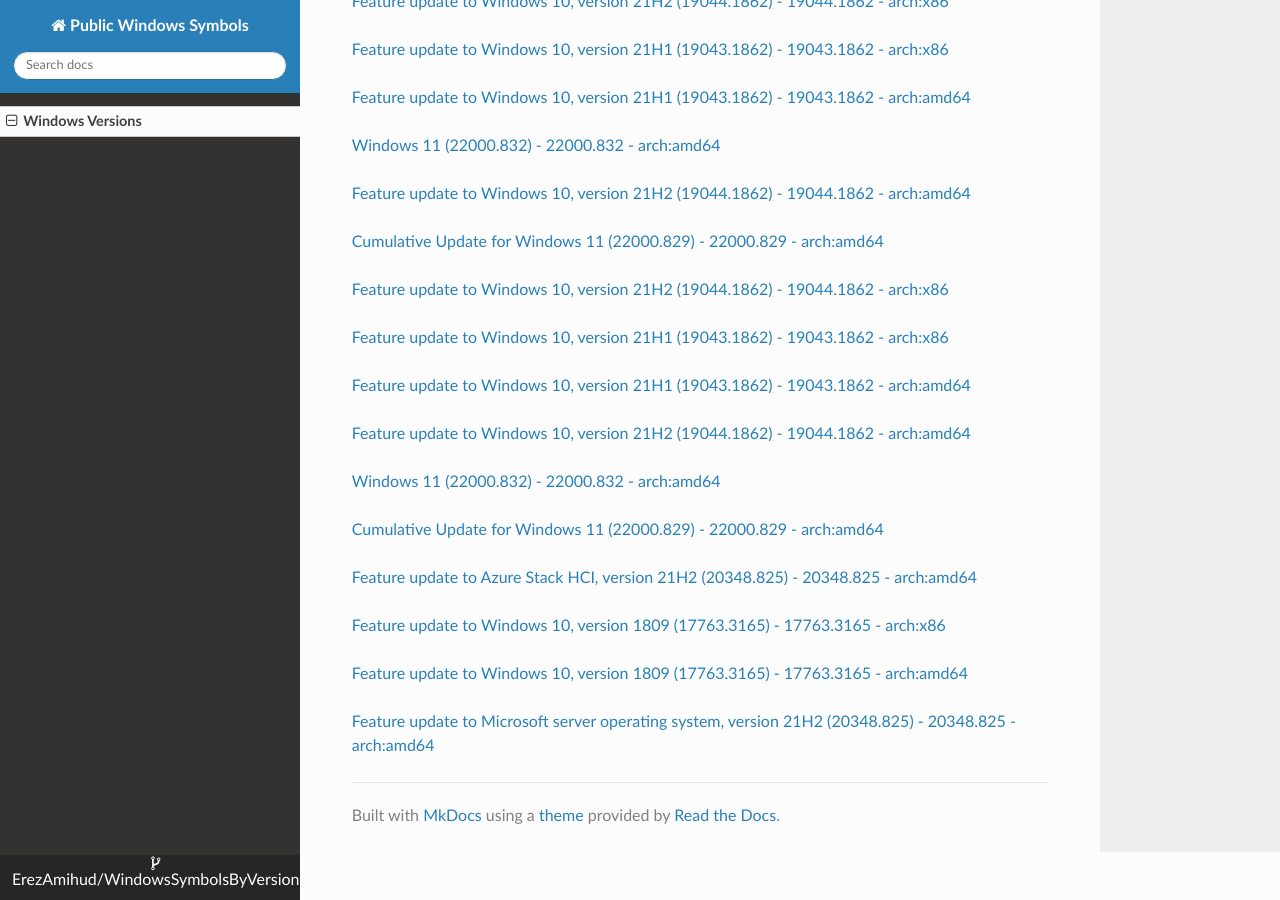
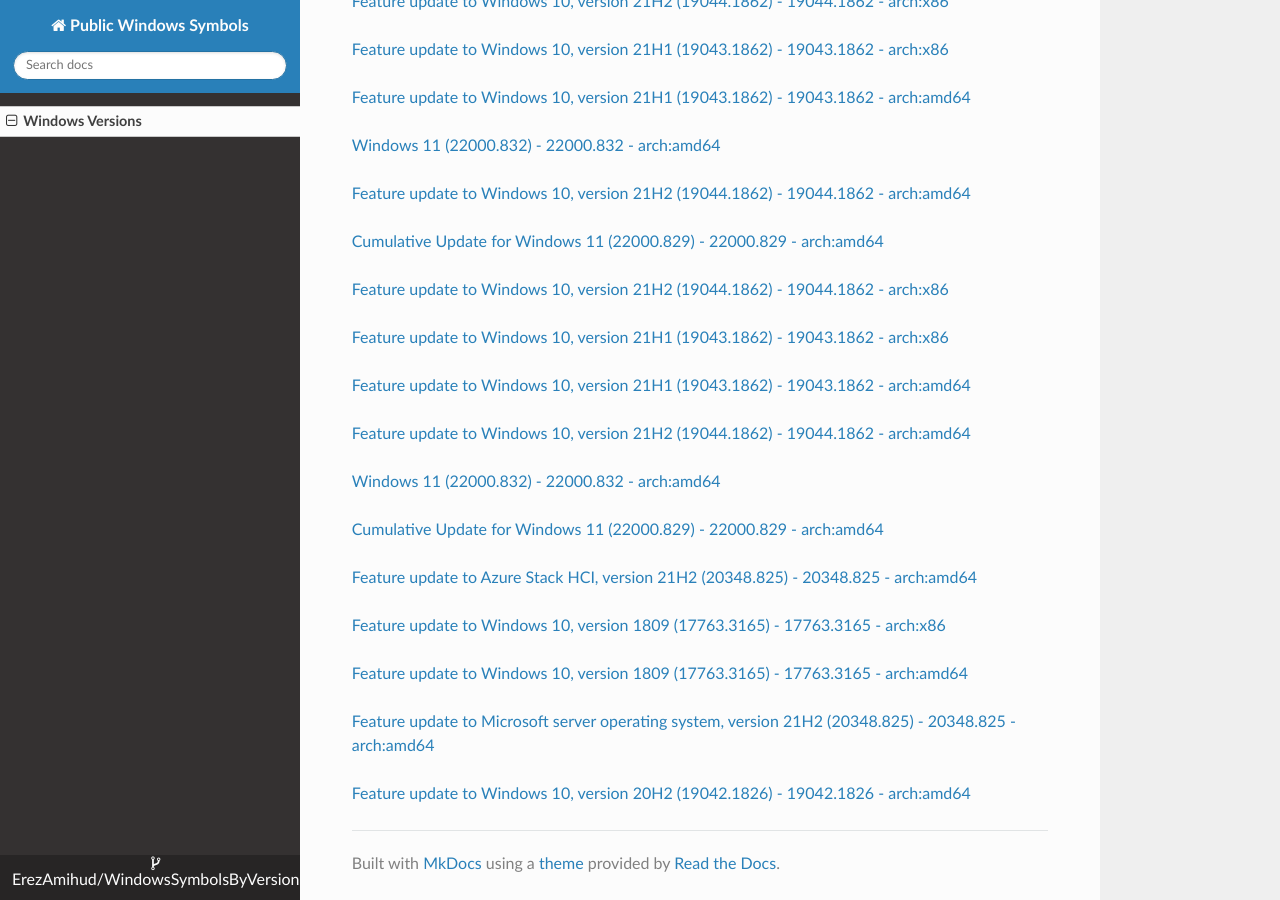
Before and after one commit to ErezAmihud/WindowsSymbolsByVersion, an MkDocs documentation site: the page built from docs/index.md, in a window 1280 px wide and 900 px high, scrolled down 58205 px. Built offline with MkDocs 1.6.1, drawn with Linux system fonts in a browser that asks for light colours; nearby versions of some CDN libraries.

Commit message:
Automated commit, add manifest for 8f04245b-6d08-476c-9d05-0a446959b8b4

```diff
--- a/docs/index.md
+++ b/docs/index.md
@@ -3454,3 +3454,6 @@
 
 
 [Feature update to Microsoft server operating system, version 21H2 (20348.825) - 20348.825 - arch:amd64](https://github.com/ErezAmihud/WindowsSymbolsByVersion/blob/main/manifests/3330a78d-935c-4db6-b3c3-00de9d15c925.manifest)
+
+
+[Feature update to Windows 10, version 20H2 (19042.1826) - 19042.1826 - arch:amd64](https://github.com/ErezAmihud/WindowsSymbolsByVersion/blob/main/manifests/8f04245b-6d08-476c-9d05-0a446959b8b4.manifest)
```
Also changed, not shown: process_builds.json (+1 -1 lines), 1 other file.
